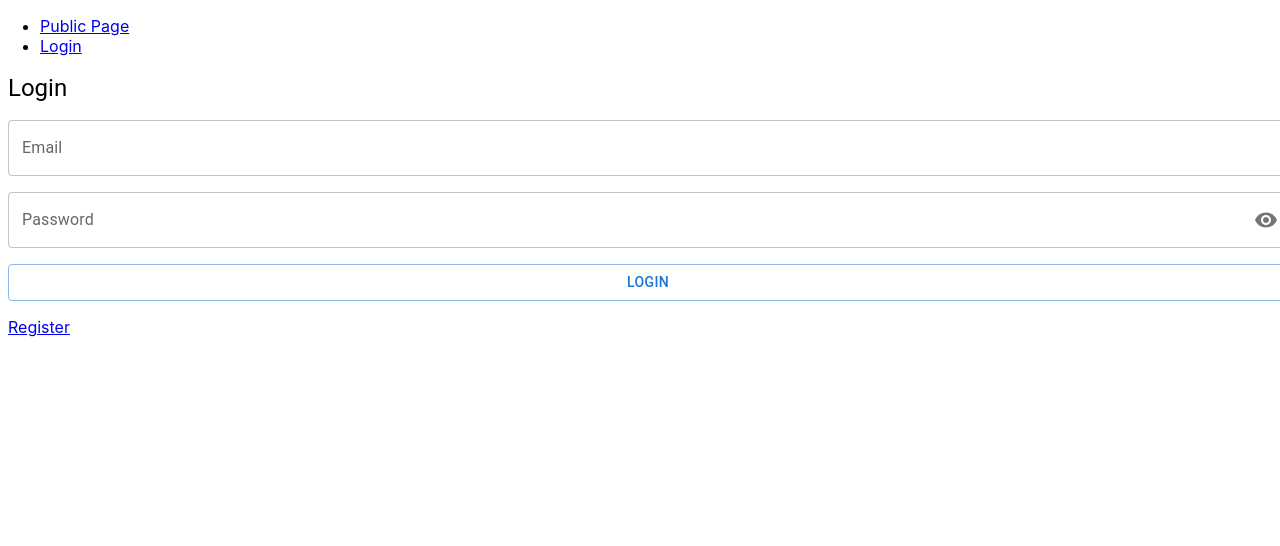
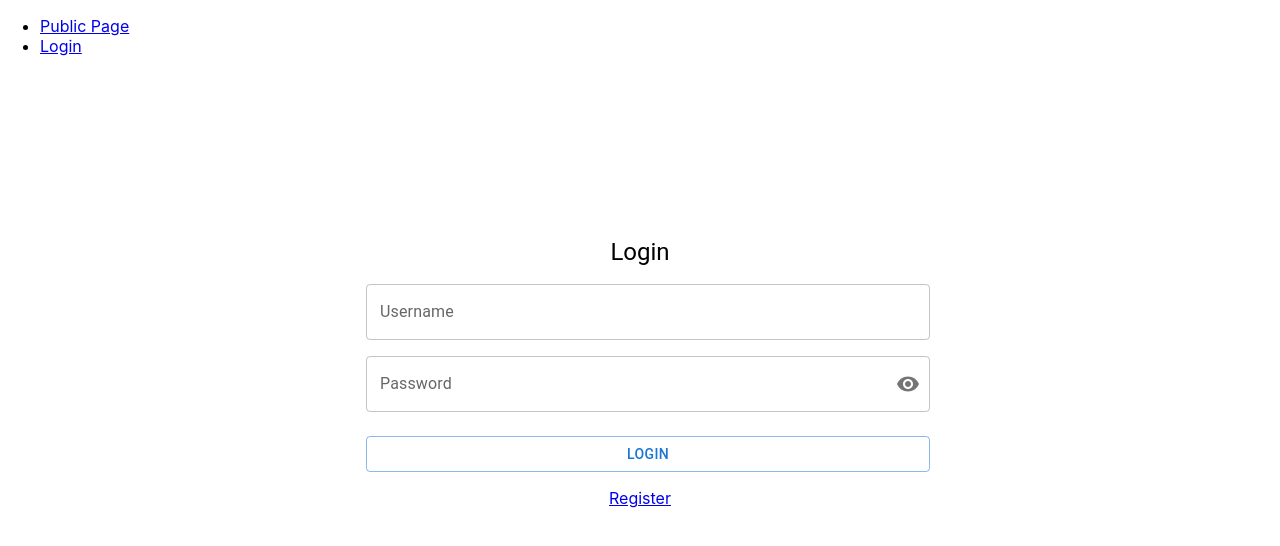
Before and after one commit to jylee2/planner-react, a React (Create React App) app: page /login in a window 1280 px wide. Shown: the top 546 px of the page. Built offline with nearby package versions, Linux system fonts and the light colour scheme.

Commit message:
feat(login): working login

```diff
--- a/src/App/pages/Login.tsx
+++ b/src/App/pages/Login.tsx
@@ -1,5 +1,5 @@
-import { useState, useCallback } from "react";
-import { Link } from "react-router-dom";
+import { memo, useState, useCallback, SyntheticEvent } from "react";
+import { Link, useNavigate } from "react-router-dom";
 
 import Box from "@mui/material/Box";
 import Typography from "@mui/material/Typography";
@@ -13,34 +13,14 @@ import Visibility from "@mui/icons-material/Visibility";
 import VisibilityOff from "@mui/icons-material/VisibilityOff";
 import Button from "@mui/material/Button";
 
-// export const action = async ({ request }: ActionType) => {
-//   const form = await request.formData();
-
-//   const email = form.get("email")
-//   const password = form.get("password")
-//   if (!email || !password) {
-//     return {
-//       message: 'Please enter your email and password.'
-//     }
-//   }
-
-//   const fields = { email, password }
-
-//   const res = await login(fields)
-
-//   if (res.success) {
-//     return createUserSession(res.userUuid, '/')
-//   }
-
-//   return res
-// };
-
 const LoginPage = () => {
+  const navigate = useNavigate();
   const [values, setValues] = useState({
-    email: "",
+    username: "",
     password: "",
     showPassword: false,
   });
+  const [error, setError] = useState("");
 
   const onFormChange = useCallback(
     (prop: any) => (event: any) => {
@@ -56,27 +36,76 @@ const LoginPage = () => {
     });
   }, [values]);
 
-  const handleMouseDownPassword = useCallback((event: any) => {
+  const handleMouseDownPassword = useCallback((event: SyntheticEvent) => {
     event.preventDefault();
   }, []);
 
+  const onSubmit = useCallback(
+    async (event: SyntheticEvent) => {
+      event.preventDefault();
+
+      const input = {
+        username: values.username,
+        password: values.password,
+      };
+      if (!input.username.length || !input.password.length) {
+        return setError("Please enter your username and password.");
+      }
+
+      try {
+        const response = await fetch(
+          `${process.env.REACT_APP_BASE_URL}/api/login`,
+          {
+            method: "POST",
+            headers: { "Content-Type": "application/json" },
+            body: JSON.stringify(input),
+          }
+        );
+
+        const content = await response.json();
+
+        if (content?.success) {
+          return navigate("/");
+        }
+        if (content?.message) {
+          return setError(content?.message);
+        }
+
+        return setError("An error occurred, please try again later.");
+      } catch (error) {
+        console.log("--------Error when logging in.", error);
+      }
+    },
+    [navigate, values]
+  );
+
   return (
-    <Box>
+    <div
+      style={{
+        margin: "10px",
+        padding: 0,
+        height: "75vh",
+        display: "flex",
+        flexDirection: "column",
+        justifyContent: "center",
+        alignItems: "center",
+      }}
+    >
       <Typography variant="h5" gutterBottom component="div" sx={{ m: 1 }}>
         Login
       </Typography>
 
       <form method="POST">
         <TextField
-          id="email"
-          label="Email"
+          id="username"
+          label="Username"
           variant="outlined"
-          type="email"
-          placeholder="hello@example.com"
-          value={values.email}
-          onChange={onFormChange("email")}
+          type="username"
+          placeholder="username"
+          value={values.username}
+          onChange={onFormChange("username")}
           sx={{ m: 1, width: "100%" }}
-          name="email"
+          name="username"
         />
         <FormControl sx={{ m: 1, width: "100%" }} variant="outlined">
           <InputLabel htmlFor="outlined-adornment-password">
@@ -104,14 +133,22 @@ const LoginPage = () => {
           />
         </FormControl>
 
-        {/* {
-          actionData?.message &&
-          <Typography variant="subtitle1" gutterBottom component="div" sx={{ m: 1 }}>
-            {actionData?.message}
-          </Typography>
-        } */}
+        <Typography
+          align="left"
+          variant="subtitle1"
+          gutterBottom
+          component="div"
+          sx={{ m: 1 }}
+        >
+          {error}
+        </Typography>
 
-        <Button sx={{ m: 1, width: "100%" }} variant="outlined" type="submit">
+        <Button
+          sx={{ m: 1, width: "100%" }}
+          variant="outlined"
+          type="submit"
+          onClick={onSubmit}
+        >
           Login
         </Button>
       </form>
@@ -121,8 +158,8 @@ const LoginPage = () => {
           Register
         </Link>
       </Box>
-    </Box>
+    </div>
   );
 };
 
-export default LoginPage;
+export default memo(LoginPage);
--- a/src/App/pages/Register.tsx
+++ b/src/App/pages/Register.tsx
@@ -1,4 +1,10 @@
-import { useState, useCallback, ChangeEvent, SyntheticEvent } from "react";
+import {
+  memo,
+  useState,
+  useCallback,
+  ChangeEvent,
+  SyntheticEvent,
+} from "react";
 import { Link, useNavigate } from "react-router-dom";
 
 import Box from "@mui/material/Box";
@@ -52,7 +58,6 @@ const RegisterPage = () => {
         username: values.username,
         password: values.password,
       };
-      console.log("--------input.password?.length", input.password?.length);
       if (input.password?.length < 8) {
         return setError("Password must have at least 8 characters.");
       }
@@ -75,6 +80,8 @@ const RegisterPage = () => {
         if (content?.message) {
           return setError(content?.message);
         }
+
+        return setError("An error occurred, please try again later.");
       } catch (error) {
         console.log("--------Error when registering user.", error);
       }
@@ -87,7 +94,6 @@ const RegisterPage = () => {
       style={{
         margin: "10px",
         padding: 0,
-        maxWidth: "300px",
         height: "75vh",
         display: "flex",
         flexDirection: "column",
@@ -194,4 +200,4 @@ const RegisterPage = () => {
   );
 };
 
-export default RegisterPage;
+export default memo(RegisterPage);
```
